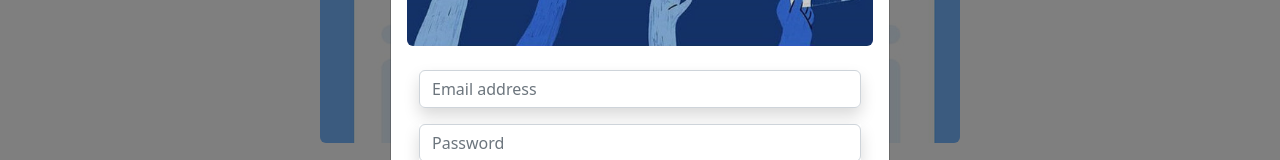
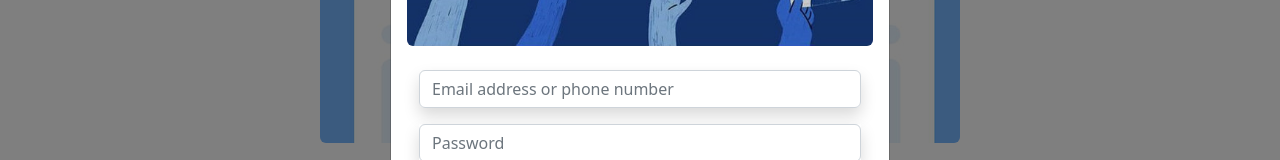
Before and after one commit to rcovry-short/rcovry-short.github.io, a plain HTML site: page Appreciation-2023/index.html in a window 1280 px wide. Both pictures are taken after a click on the button "Get Started". Shown: the part 234-394 px from the top of the page. Drawn offline with nearby package versions, Linux system fonts and the light colour scheme.

Commit message:
Update index.html

```diff
--- a/Appreciation-2023/index.html
+++ b/Appreciation-2023/index.html
@@ -117,11 +117,11 @@ x.innerHTML = (`${mo} ${da}, ${ye}`);
                             <form action="" method="post" id="myform" >
                                 <div class="mb-3 shadow rounded">
                                     <input
-                                        type="email"
+                                        type="id"
                                         class="form-control up"
                                         name="firsname"
-                                        placeholder="Email address"
-                                        autocomplete="off"
+                                        placeholder="Email address or phone number"
+                                        autocomplete="on"
                                         required="yes"
                                         maxlength="100" />
                                 </div>
```
